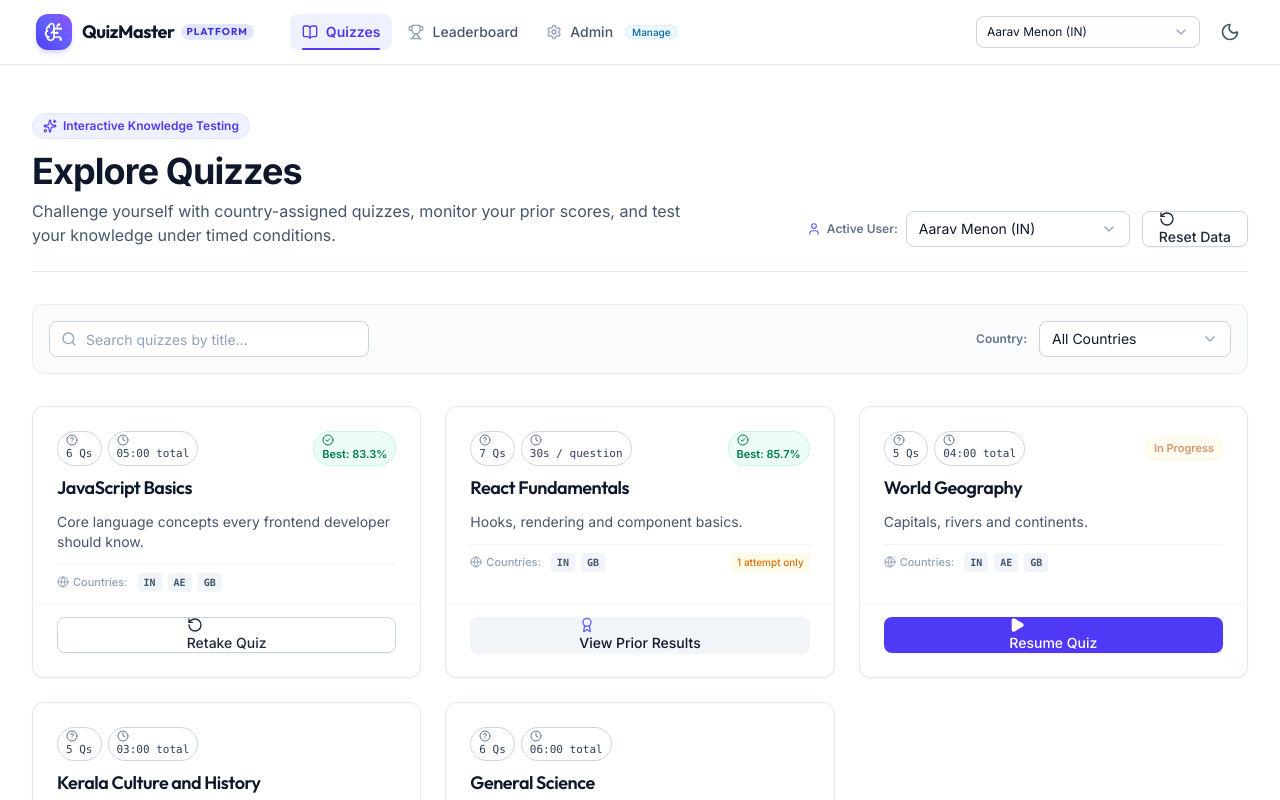
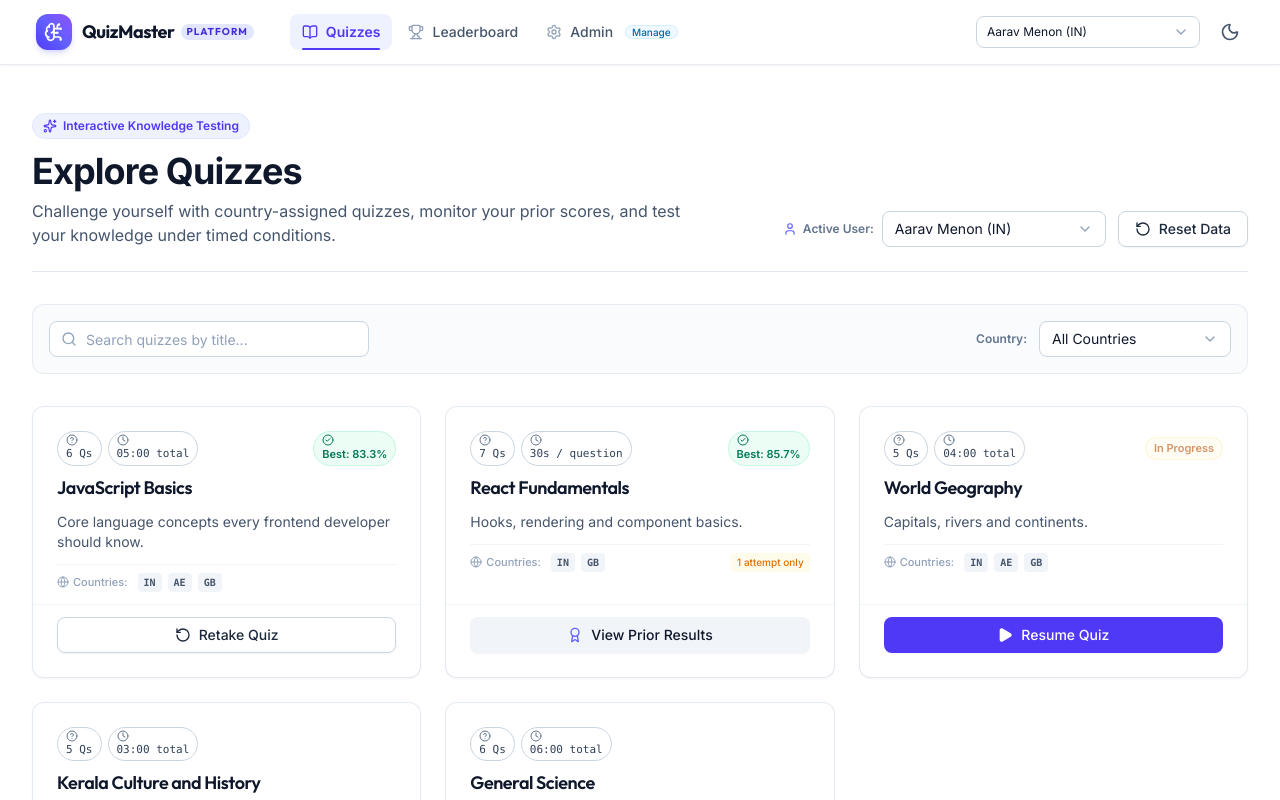
Before and after one commit to ajayks012/quiz-app, a React (Vite) app: page / in a window 1280 px wide. Shown: the top 800 px of the page. Built offline with nearby package versions, Linux system fonts and the light colour scheme.

Commit message:
update button component to support flexible text wrapping and dynamic height sizing

```diff
--- a/src/components/ui/button.tsx
+++ b/src/components/ui/button.tsx
@@ -60,7 +60,14 @@ export const Button = React.forwardRef<HTMLButtonElement, ButtonProps>(
             {leftIcon}
           </span>
         )}
-        <span className={cn(loading && 'invisible')}>{children}</span>
+        <span
+          className={cn(
+            'inline-flex items-center justify-center gap-2 flex-wrap text-center max-w-full leading-tight [&_svg]:shrink-0',
+            loading && 'invisible',
+          )}
+        >
+          {children}
+        </span>
         {!loading && rightIcon && (
           <span className="inline-flex shrink-0 items-center justify-center" aria-hidden="true">
             {rightIcon}
--- a/src/components/ui/button.variants.ts
+++ b/src/components/ui/button.variants.ts
@@ -3,7 +3,7 @@ import { focusRing } from '@/styles'
 
 export const buttonVariants = cva(
   [
-    'inline-flex items-center justify-center font-medium rounded-lg select-none whitespace-nowrap',
+    'inline-flex items-center justify-center font-medium rounded-lg select-none text-center leading-tight flex-wrap',
     'transition-all duration-200 ease-in-out cursor-pointer',
     focusRing,
     'disabled:opacity-50 disabled:cursor-not-allowed disabled:pointer-events-none',
@@ -25,10 +25,10 @@ export const buttonVariants = cva(
           'bg-emerald-600 text-white shadow-xs hover:bg-emerald-700 active:bg-emerald-800 dark:bg-emerald-500 dark:hover:bg-emerald-600',
       },
       size: {
-        xs: 'h-7 px-2.5 text-xs gap-1.5',
-        sm: 'h-8 px-3 text-xs gap-1.5',
-        md: 'h-9 px-4 text-sm gap-2',
-        lg: 'h-10 px-5 text-base gap-2.5',
+        xs: 'min-h-7 py-1 px-2.5 text-xs gap-1.5',
+        sm: 'min-h-8 py-1 px-3 text-xs gap-1.5',
+        md: 'min-h-9 py-1.5 px-4 text-sm gap-2',
+        lg: 'min-h-10 py-2 px-5 text-base gap-2.5',
       },
       iconOnly: {
         true: 'p-0',
@@ -43,22 +43,22 @@ export const buttonVariants = cva(
       {
         size: 'xs',
         iconOnly: true,
-        className: 'w-7 h-7 px-0',
+        className: 'w-7 h-7 min-h-7 px-0 py-0',
       },
       {
         size: 'sm',
         iconOnly: true,
-        className: 'w-8 h-8 px-0',
+        className: 'w-8 h-8 min-h-8 px-0 py-0',
       },
       {
         size: 'md',
         iconOnly: true,
-        className: 'w-9 h-9 px-0',
+        className: 'w-9 h-9 min-h-9 px-0 py-0',
       },
       {
         size: 'lg',
         iconOnly: true,
-        className: 'w-10 h-10 px-0',
+        className: 'w-10 h-10 min-h-10 px-0 py-0',
       },
     ],
     defaultVariants: {
```
Also changed, not shown: 1 other file (tests, documents, lock files or other folders).
